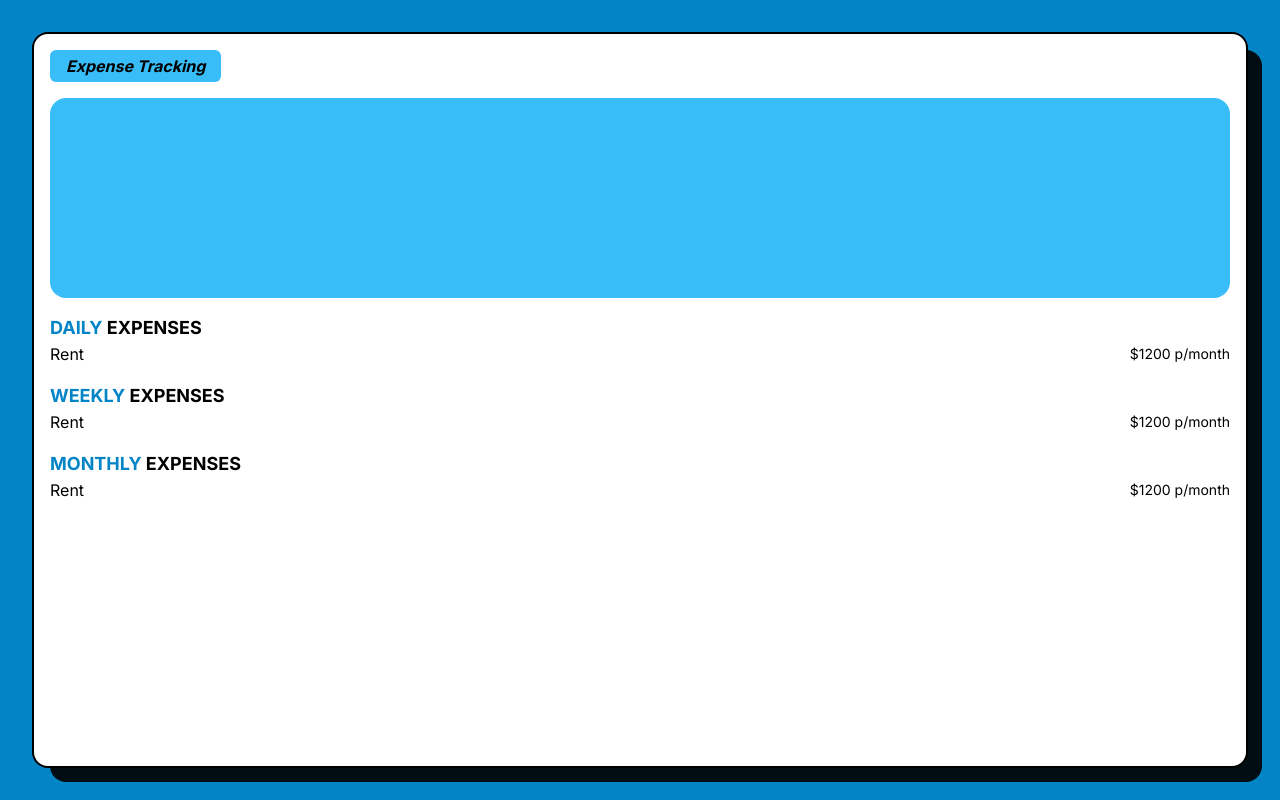
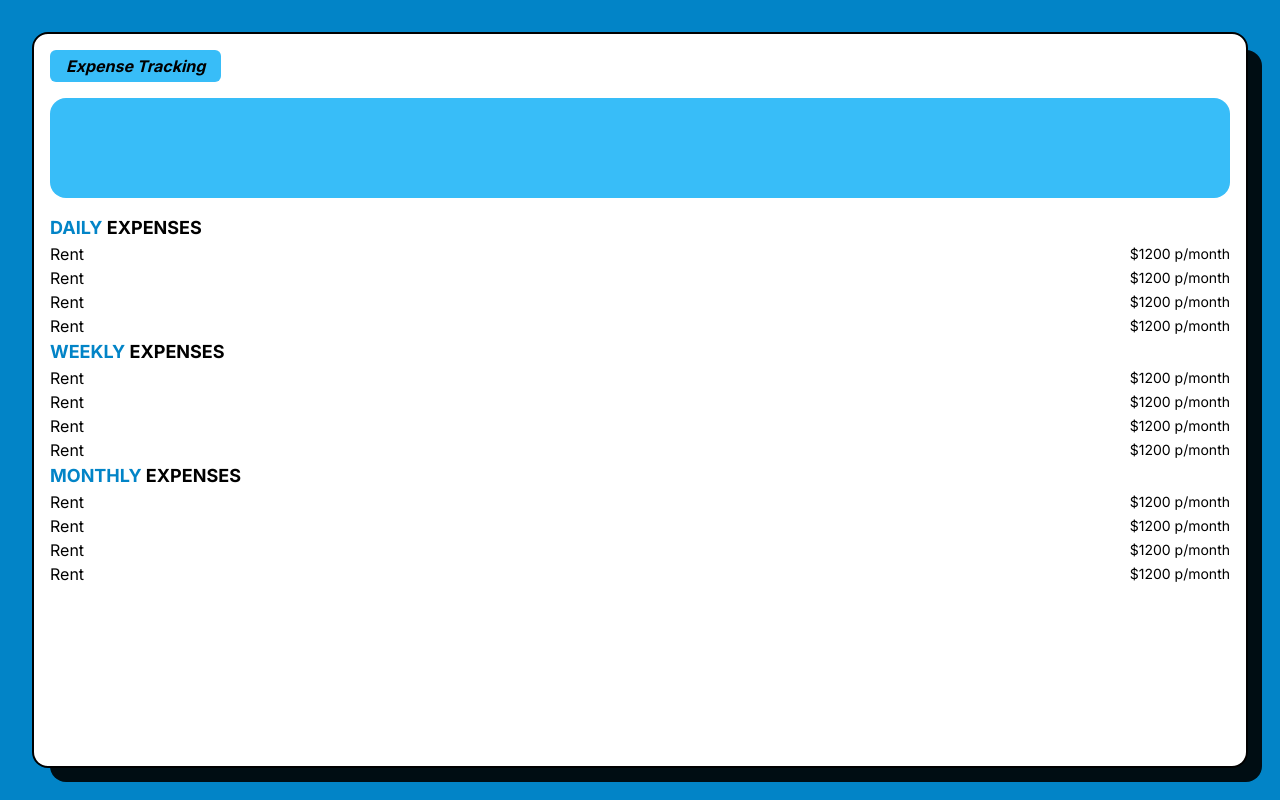
Before and after one commit to williamalowe/xpense, a Next.js app: page / in a window 1280 px wide. Built offline with nearby package versions, Linux system fonts and the light colour scheme.

Commit message:
feat: add expense-list component

```diff
--- a/src/components/card.tsx
+++ b/src/components/card.tsx
@@ -8,14 +8,16 @@ export default function Card() {
   console.log(expenses);
   return (
     <div className="relative w-full h-full bg-white rounded-[1rem] border-2 border-black">
-      <div className="p-4 flex flex-col gap-y-4 overflow-scroll no-scrollbar">
+      <div className="p-4 flex flex-col gap-y-4">
         <h5 className="bg-sky-400 w-fit px-4 py-1 italic font-bold rounded-md">
           Expense Tracking
         </h5>
-        <div className="h-[200px] w-full bg-sky-400 rounded-[1rem]"></div>
-        <ExpenseList title="daily" listItems={expenses} />
-        <ExpenseList title="weekly" listItems={expenses} />
-        <ExpenseList title="monthly" listItems={expenses} />
+        <div className="h-[100px] w-full bg-sky-400 rounded-[1rem]"></div>
+        <div className="flex-1 max-h-[400px] overflow-scroll no-scrollbar">
+          <ExpenseList title="daily" listItems={expenses} />
+          <ExpenseList title="weekly" listItems={expenses} />
+          <ExpenseList title="monthly" listItems={expenses} />
+        </div>
       </div>
       <div className="-z-10 absolute w-full h-full bg-black/90 top-4 left-4 rounded-[1rem]" />
     </div>
--- a/src/components/expense-list.tsx
+++ b/src/components/expense-list.tsx
@@ -17,9 +17,24 @@ export default function ExpenseList({ title, listItems }: {
       <ul>
         {
           listItems.map((item) =>
-          <li key={item.id}></li>
+          <li key={item.id} className="flex items-center gap-x-4">
+          <h5>{item.expense}</h5>
+          <p className="ml-auto text-sm">${item.value}</p>
+          </li>
         )
         }
+        <li className="flex items-center gap-x-4">
+          <h5>Rent</h5>
+          <p className="ml-auto text-sm">$1200 p/month</p>
+        </li>
+        <li className="flex items-center gap-x-4">
+          <h5>Rent</h5>
+          <p className="ml-auto text-sm">$1200 p/month</p>
+        </li>
+        <li className="flex items-center gap-x-4">
+          <h5>Rent</h5>
+          <p className="ml-auto text-sm">$1200 p/month</p>
+        </li>
         <li className="flex items-center gap-x-4">
           <h5>Rent</h5>
           <p className="ml-auto text-sm">$1200 p/month</p>
```
